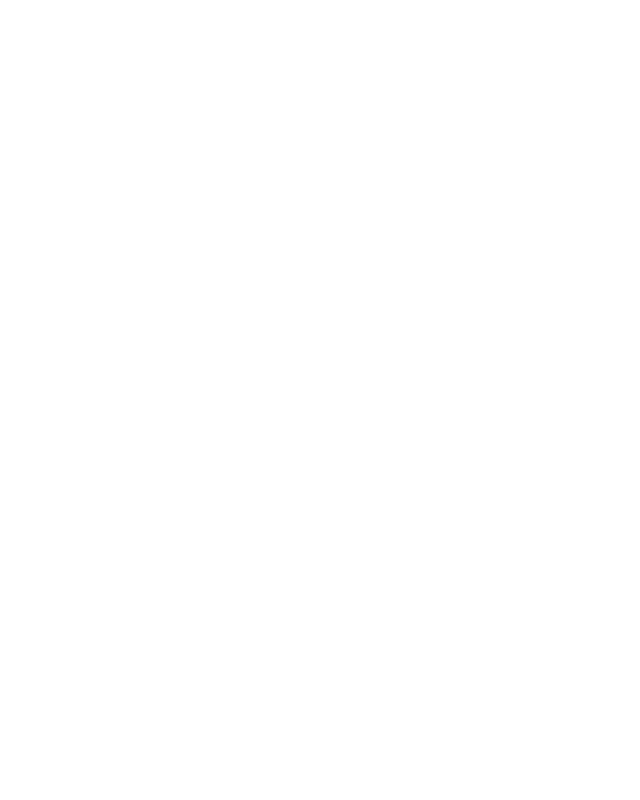
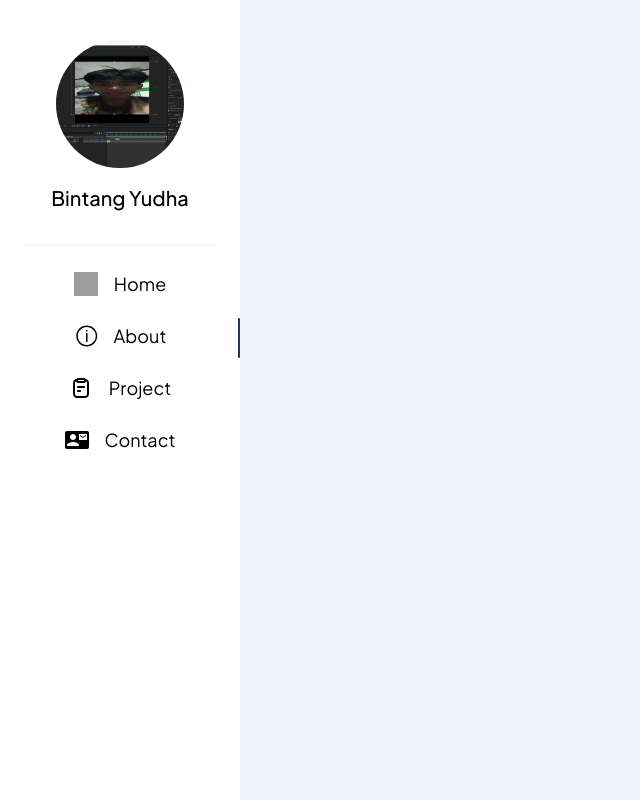
Before and after one commit to Bibintanggg/porto-V3, a React (Vite) app: page /about in a window 1280 px wide. Before the commit this address had no page. Shown: the whole page, without its empty margins (0-640 px from the left). Built offline with nearby package versions, Linux system fonts and the light colour scheme; grey boxes are pictures that could not be loaded.

Commit message:
Add new page

```diff
--- a/index.html
+++ b/index.html
@@ -19,6 +19,11 @@
 
     <meta name="viewport" content="width=device-width, initial-scale=1.0" />
     <title>Vite + React</title>
+    <style>
+      body {
+        background-color: #f2f2fc;
+      }
+    </style>
   </head>
   <body>
     <div id="root"></div>
--- a/src/App.jsx
+++ b/src/App.jsx
@@ -1,12 +1,18 @@
 import { BrowserRouter, Routes, Route } from "react-router-dom"
 import Home from "./Component/Home"
+import About from "./Component/About"
+import Project from "./Component/Project"
+import Contact from "./Component/Contact"
+import Preload from "./Component/Preload"
 
 function App() {
   return (
     <BrowserRouter>
     <Routes>
       <Route path="/" element={<Home />} />
-
+        <Route path="/about" element={<About />} />
+        <Route path="/project" element={<Project />} />
+        <Route path="/contact" element={<Contact />} />
       </Routes>
       </BrowserRouter>
   )
--- /dev/null
+++ b/src/Component/About.jsx
@@ -0,0 +1,9 @@
+import Sidebar from "./Sidebar";
+
+function About() {
+    return (
+        <Sidebar></Sidebar>
+    )
+}
+
+export default About
--- /dev/null
+++ b/src/Component/Contact.jsx
@@ -0,0 +1,13 @@
+import Sidebar from "./Sidebar";
+
+function Contact() {
+    return (
+        <div>
+            <Sidebar>
+
+            </Sidebar>
+        </div>
+    )
+}
+
+export default Contact;
--- a/src/Component/Home.jsx
+++ b/src/Component/Home.jsx
@@ -4,10 +4,13 @@
 import InstagramIcon from '../assets/Icon/instagram.svg'
 import Linkedinicon from '../assets/Icon/linkedin.svg'
 import FotoBintang from '../assets/Image/Image1.png'
+import Preload from "./Preload.jsx";
+
 
 function Home() {
     return (
         <div className="relative min-h-screen">
+            <Preload/>
             <Particle className="absolute top-0 left-0 w-full h-full -z-10" />
 
             <div className="flex relative z-10">
@@ -21,15 +24,16 @@
                             <p className="-translate-y-2">Role &gt; Student </p>
                         </div>
                     </div>
-
                     <div className="w-full h-0.5 bg-black mx-auto opacity-25"></div>
 
-                    <div className="flex items-center justify-start h-96 gap-5 p-10">
-                        <div className="w-4 h-4 bg-[#1d3557] rounded-full">
-                            <div className="w-1 h-36 mx-auto rounded-full bg-gradient-to-b from-[#1d3557] to-transparent"></div>
-                        </div>
+                    <div className="flex items-center justify-between h-96 gap-5 p-10">
 
-                        <div className="pt-16">
+                        <div className="pt-16 flex items-center gap-5">
+                            <div className="w-4 h-4 bg-[#1d3557] rounded-full">
+                                <div className="w-1 h-36 mx-auto rounded-full bg-gradient-to-b from-[#1d3557] to-transparent"></div>
+                            </div>
+
+                            <div className="pt-20">
                             <h1 className="text-3xl font-poppins font-bold flex gap-2 text-[#1d3557]">
                                 Hii, I'm Bintang Yudha!
                                 <img
@@ -55,10 +59,12 @@
                                 hover:opacity-20 transition hover:duration-100"/>
                                 </a>
                             </div>
+                            </div>
                         </div>
 
-                        <div>
-                            <img src={FotoBintang} alt="" />
+                        <div className="mx-auto pt-20 rounded-md">
+                            <img src={FotoBintang}
+                            className="w-72 h-72" />
                         </div>
                     </div>
 
--- /dev/null
+++ b/src/Component/Preload.jsx
@@ -0,0 +1,28 @@
+import { useState, useEffect } from "react";
+import LoadingVideo from '../assets/Video/preload.webm'
+
+function Preload() {
+    const [isLoaded, setIsLoaded] = useState(false);
+
+    useEffect(() => {
+        const timer = setTimeout(() => {
+            setIsLoaded(true);
+        }, 5000);
+        return () => clearTimeout(timer);
+    }, []);
+
+    return (
+        <>
+            {!isLoaded && (
+                <div className="fixed top-0 left-0 right-0 bottom-0 bg-white flex justify-center
+                items-center z-50">
+                    <video autoPlay loop muted className="absolute w-full h-full object-cover">
+                        <source src={LoadingVideo} type="video/webm" />
+                    </video>
+                </div>
+            )}
+        </>
+    );
+}
+
+export default Preload;
--- /dev/null
+++ b/src/Component/Project.jsx
@@ -0,0 +1,13 @@
+import Sidebar from "./Sidebar";
+
+function Project() {
+    return (
+        <div>
+            <Sidebar>
+
+            </Sidebar>
+        </div>
+    )
+}
+
+export default Project
--- a/src/Component/Sidebar.jsx
+++ b/src/Component/Sidebar.jsx
@@ -1,3 +1,5 @@
+import { Link, useLocation } from "react-router-dom";
+import { useState, useEffect } from "react";
 import FotoBintang from "../assets/Image/Image1.png";
 import HomeIcon from "../assets/Icon/home.svg";
 import AboutIcon from "../assets/Icon/about.svg";
@@ -5,9 +7,26 @@
 import ContactIcon from "../assets/Icon/contact.svg";
 
 function Sidebar() {
+  const location = useLocation(); // Mengambil lokasi rute saat ini
+  const [activePosition, setActivePosition] = useState("translate-y-0"); // State posisi garis vertikal
+
+  // Mapping rute ke posisi vertikal
+  const activeRoutes = {
+    "/": "-translate-y-10",
+    "/about": "translate-y-2",
+    "/project": "translate-y-14",
+    "/contact": "translate-y-[110px]",
+  };
+
+  // Update posisi garis saat lokasi berubah
+  useEffect(() => {
+    const newPosition = activeRoutes[location.pathname] || "translate-y-0";
+    setActivePosition(newPosition);
+  }, [location.pathname]);
+
   return (
     <section>
-      <div className="relative w-60 h-[100vh] bg-[#ffff] pt-10 ">
+      <div className="relative w-60 h-[100vh] bg-[#ffff] pt-10">
         <div className="bg-red-50 w-32 h-32 rounded-full items-center mx-auto overflow-hidden">
           <img
             src={FotoBintang}
@@ -17,50 +36,62 @@
         </div>
 
         <div>
-          <h1 className="text-black text-center mt-4 text-xl font-jakarta font-medium">Bintang Yudha</h1>
+          <h1 className="text-black text-center mt-4 text-xl font-jakarta font-medium">
+            Bintang Yudha
+          </h1>
         </div>
 
         <div className="w-48 h-0.5 bg-gray-50 mx-auto mt-8"></div>
 
+        <div className="relative">
+          {/* Garis vertikal */}
+          <span
+            className={`absolute top-10 right-0 w-0.5 h-10 bg-[#1d3557] rounded-full transition-transform duration-500 ease-in-out ${activePosition}`}
+          ></span>
+
           <ul className="text-center space-y-6 mt-6 font-jakarta">
-          <li>
-            <button className="flex items-center text-black text-lg mx-auto gap-4 relative group
-            duration-300">
+            <li className="flex">
+              <Link
+                to="/"
+                className="flex items-center justify-center text-black text-lg mx-auto gap-4 relative group duration-300"
+              >
                 <img src={HomeIcon} alt="Home Icon" className="w-6 h-6" />
                 Home
-              <span className="absolute bottom-0 left-0 h-[2px] w-0 bg-white transition-all
-              duration-300 group-hover:w-full translate-y-2"></span>
-            </button>
+                <span className="absolute bottom-0 left-0 h-[2px] w-0 bg-[#1d3557] transition-all duration-300 group-hover:w-full translate-y-2"></span>
+              </Link>
             </li>
-
-          <li>
-            <button className="flex items-center text-black text-lg mx-auto gap-4 relative group
-            duration-300">
+            <li className="flex">
+              <Link
+                to="/about"
+                className="flex items-center justify-center text-black text-lg mx-auto gap-4 relative group duration-300"
+              >
                 <img src={AboutIcon} alt="About Icon" className="w-6 h-6" />
                 About
-              <span className="absolute bottom-0 left-0 h-[2px] w-0 bg-white transition-all
-              duration-300 group-hover:w-full translate-y-2"></span>
-            </button>
+                <span className="absolute bottom-0 left-0 h-[2px] w-0 bg-[#1d3557] transition-all duration-300 group-hover:w-full translate-y-2"></span>
+              </Link>
             </li>
-          <li>
-            <button className="flex items-center text-black text-lg mx-auto gap-4 relative group
-            duration-300">
+            <li className="flex">
+              <Link
+                to="/project"
+                className="flex items-center text-black justify-center text-lg mx-auto gap-4 relative group duration-300"
+              >
                 <img src={ProjectIcon} alt="Project Icon" className="w-6 h-6" />
                 Project
-              <span className="absolute bottom-0 left-0 h-[2px] w-0 bg-white transition-all
-              duration-300 group-hover:w-full translate-y-2"></span>
-            </button>
+                <span className="absolute bottom-0 left-0 h-[2px] w-0 bg-[#1d3557] transition-all duration-300 group-hover:w-full translate-y-2"></span>
+              </Link>
             </li>
-          <li>
-            <button className="flex items-center text-black text-lg mx-auto gap-4 relative group
-            duration-300">
-              <img src={ContactIcon} alt="Contact Icon" className="w-6 h-6 opacity-70" />
+            <li className="flex">
+              <Link
+                to="/contact"
+                className="flex items-center text-black justify-center text-lg mx-auto gap-4 relative group duration-300"
+              >
+                <img src={ContactIcon} alt="Contact Icon" className="w-6 h-6" />
                 Contact
-              <span className="absolute bottom-0 left-0 h-[2px] w-0 bg-white transition-all
-              duration-300 group-hover:w-full translate-y-2"></span>
-            </button>
+                <span className="absolute bottom-0 left-0 h-[2px] w-0 bg-[#1d3557] transition-all duration-300 group-hover:w-full translate-y-2"></span>
+              </Link>
             </li>
           </ul>
+        </div>
       </div>
     </section>
   );
```
Also changed, not shown: 1 other file (tests, documents, lock files or other folders). Lines whose indentation alone changed are shown as unchanged.
